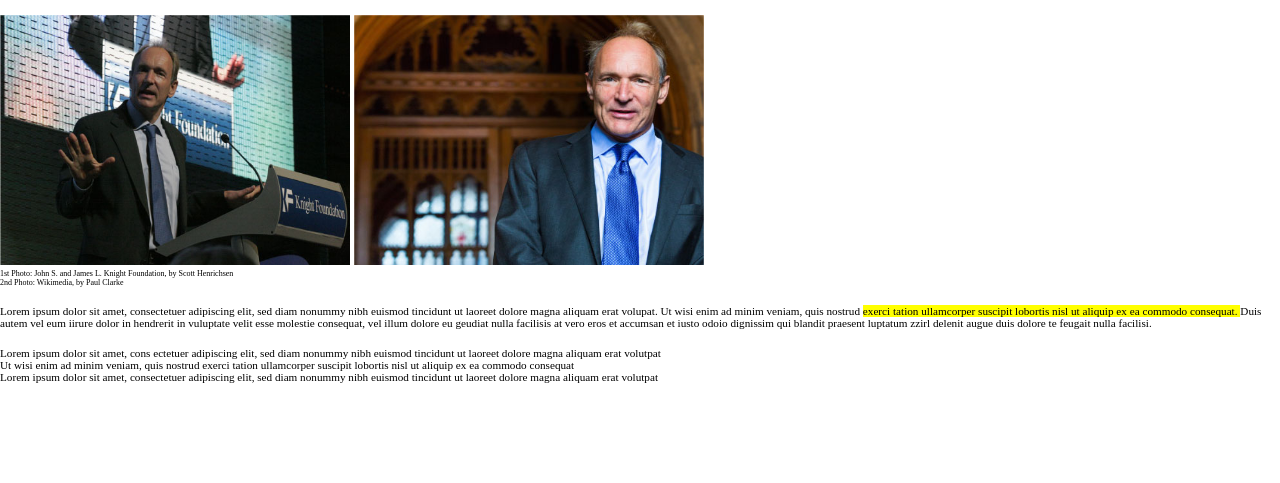
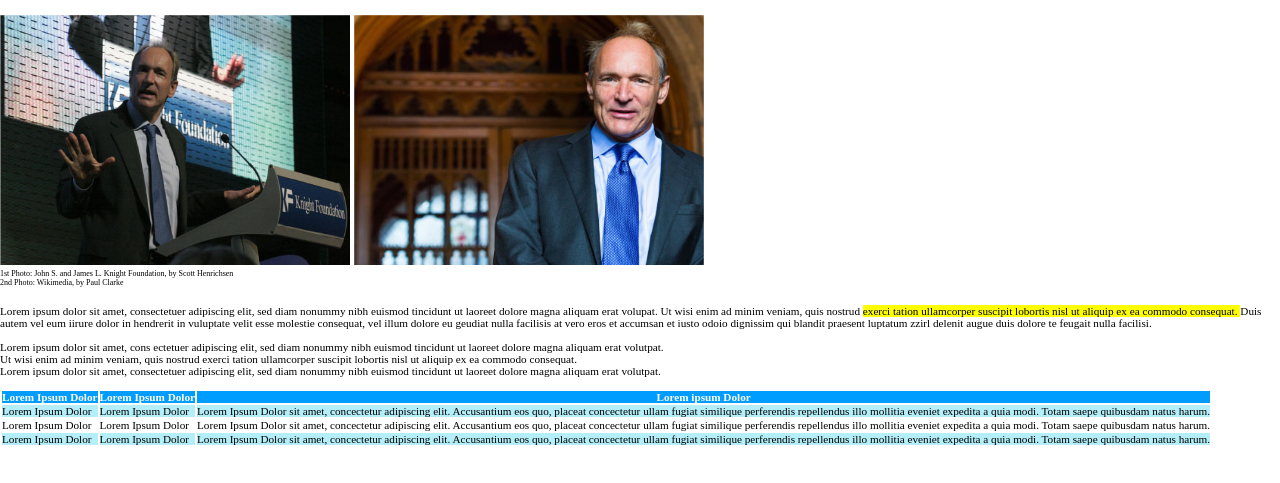
Before and after one commit to dottmirko/html-css-booleaner, a plain HTML site: page index.html in a window 1280 px wide. Shown: the part 127-610 px from the top of the page. Drawn offline with Linux system fonts and the light colour scheme.

Commit message:
feat: inserimento tabella

```diff
--- a/css/style.css
+++ b/css/style.css
@@ -33,10 +33,25 @@
     font-size:50%;
 }
 
-.paragrafo-1{
+.paragrafo{
     font-size: 70%;
 }
 
 .testo-evidenziato-giallo{
     background-color: yellow;
 }
+
+.intestazione-tabella{
+    background-color: rgb(0, 157, 255);
+    color: white;
+}
+
+.righe-dispari{
+    background-color: rgb(180, 238, 248);
+    color: black;
+}
+
+.righe-pari{
+    background-color: white;
+    color: black;
+}
--- a/index.html
+++ b/index.html
@@ -54,9 +54,9 @@
         <!-- fine immagini di tim berners-Lee -->
 
         <!-- paragrafo con lista -->
-        <section>
+        <section class="paragrafo">
             <div>
-                <p class="paragrafo-1">
+                <p>
                     Lorem ipsum dolor sit amet, consectetuer adipiscing elit, sed diam nonummy nibh euismod tincidunt ut laoreet dolore magna aliquam erat volupat. Ut wisi enim ad minim veniam, quis nostrud
                     <span class="testo-evidenziato-giallo">
                         exerci tation ullamcorper suscipit lobortis nisl ut aliquip ex ea commodo consequat.
@@ -66,22 +66,52 @@
                 <br>
             </div>
 
-            <div>
-                <ul class="paragrafo-1">
+                <ul>
                     <li>
-                        Lorem ipsum dolor sit amet, cons ectetuer adipiscing elit, sed diam nonummy nibh euismod tincidunt ut laoreet dolore magna aliquam erat volutpat
+                        Lorem ipsum dolor sit amet, cons ectetuer adipiscing elit, sed diam nonummy nibh euismod tincidunt ut laoreet dolore magna aliquam erat volutpat.
                     </li>
                     <li>
-                        Ut wisi enim ad minim veniam, quis nostrud exerci tation ullamcorper suscipit lobortis nisl ut aliquip ex ea commodo consequat
+                        Ut wisi enim ad minim veniam, quis nostrud exerci tation ullamcorper suscipit lobortis nisl ut aliquip ex ea commodo consequat.
                     </li>
                     <li>
-                        Lorem ipsum dolor sit amet, consectetuer adipiscing elit, sed diam nonummy nibh euismod tincidunt ut laoreet dolore magna aliquam erat volutpat
+                        Lorem ipsum dolor sit amet, consectetuer adipiscing elit, sed diam nonummy nibh euismod tincidunt ut laoreet dolore magna aliquam erat volutpat.
                     </li>
                 </ul>
-            </div>
+                <br>
         </section>
         <!-- fine testo con lista -->
 
+        <!-- tabella lorem ipsum dolor -->
+         <section class="paragrafo">
+            <table>
+                <thead class="intestazione-tabella">
+                    <tr>
+                        <th>Lorem Ipsum Dolor</th>
+                        <th>Lorem Ipsum Dolor</th>
+                        <th>Lorem ipsum Dolor</th>
+                    </tr>
+                </thead>
+
+                <tbody>
+                    <tr class="righe-dispari">
+                        <td>Lorem Ipsum Dolor</td>
+                        <td>Lorem Ipsum Dolor</td>
+                        <td>Lorem Ipsum Dolor sit amet, concectetur adipiscing elit. Accusantium eos quo, placeat concectetur ullam fugiat similique perferendis repellendus illo mollitia eveniet expedita a quia modi. Totam saepe quibusdam natus harum.</td>
+                    </tr>
+                    <tr class="righe-pari"">
+                        <td>Lorem Ipsum Dolor</td>
+                        <td>Lorem Ipsum Dolor</td>
+                        <td>Lorem Ipsum Dolor sit amet, concectetur adipiscing elit. Accusantium eos quo, placeat concectetur ullam fugiat similique perferendis repellendus illo mollitia eveniet expedita a quia modi. Totam saepe quibusdam natus harum.</td>
+                    </tr>
+                    <tr class="righe-dispari">
+                        <td>Lorem Ipsum Dolor</td>
+                        <td>Lorem Ipsum Dolor</td>
+                        <td>Lorem Ipsum Dolor sit amet, concectetur adipiscing elit. Accusantium eos quo, placeat concectetur ullam fugiat similique perferendis repellendus illo mollitia eveniet expedita a quia modi. Totam saepe quibusdam natus harum.</td>
+                    </tr>
+                </tbody>
+            </table>
+         </section>
+         <!-- fine tabella lorem ipsum dolor -->
 
     </main>
 
```
